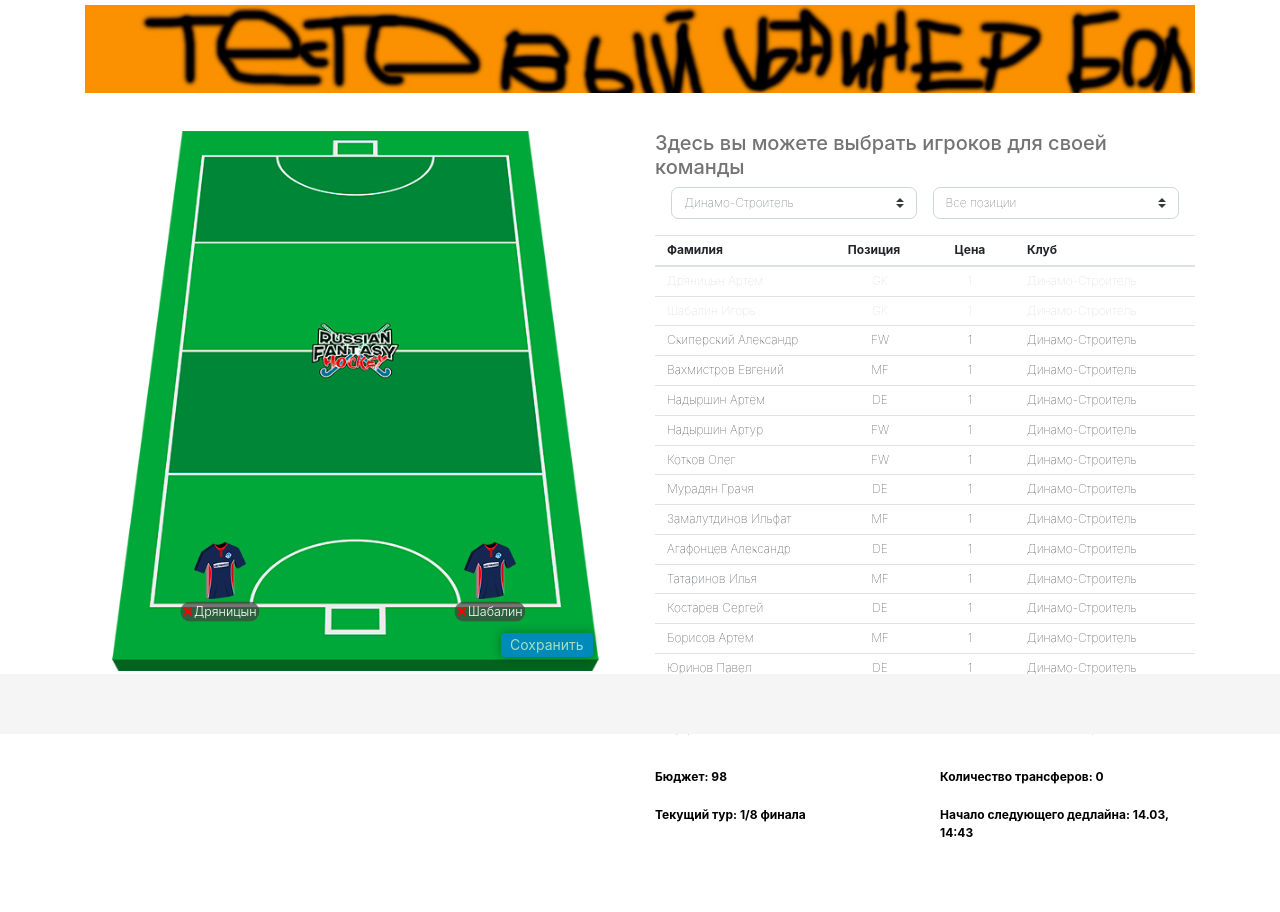
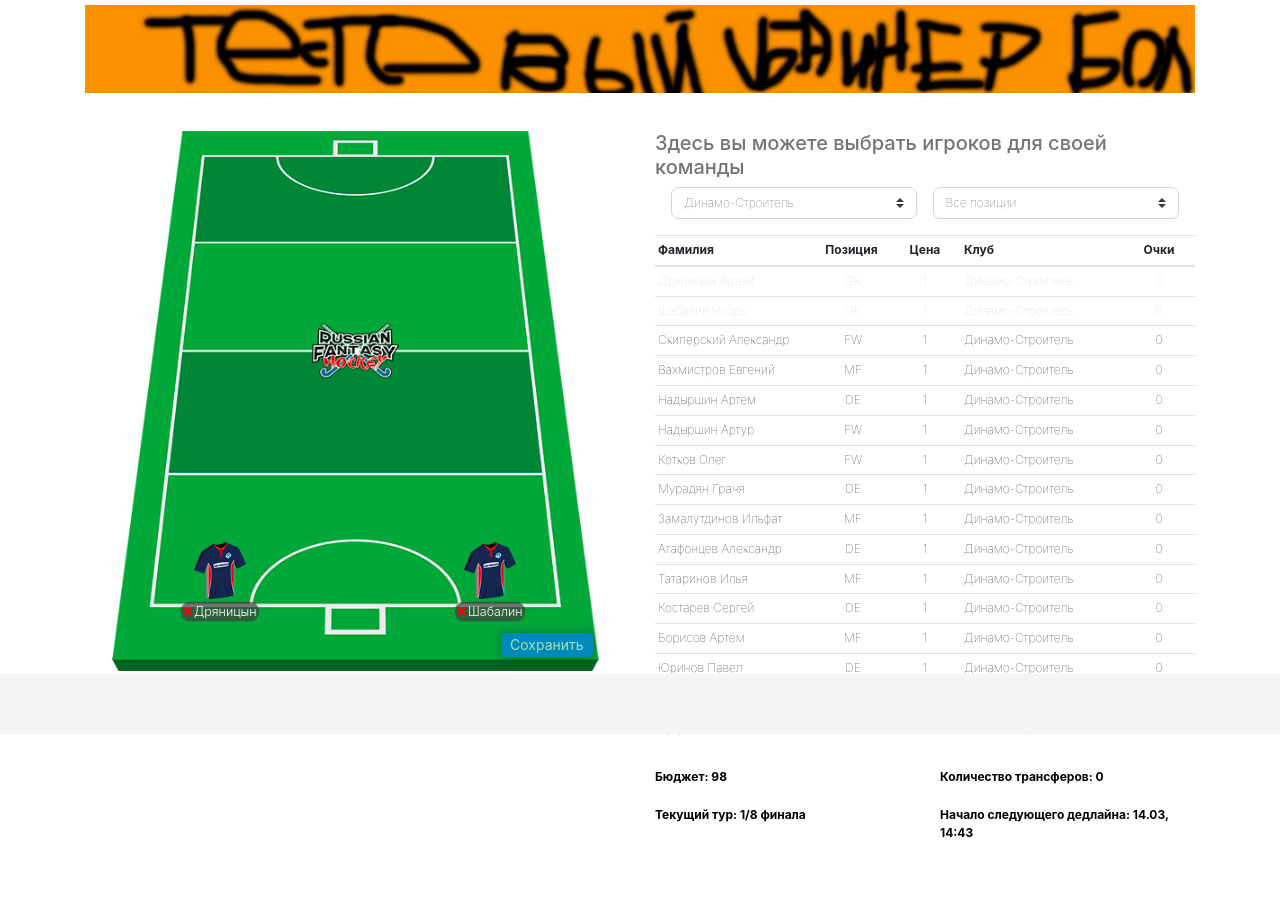
Before and after one commit to jjoskey/fantasy_hockey_deploy, a Django app: page /play/ in a window 1280 px wide. Shown: the part 66-978 px from the top of the page. Run offline with Django 3.2, Linux system fonts and the light colour scheme; a user stored in the database is signed in; data comes from the database, SQL or seed files in the repository; both versions use the stored data as it was after the commit; data that the repository does not hold is empty; some libraries are stand-ins or nearby versions.

Commit message:
points displays on front

```diff
--- a/app/static/css/master.css
+++ b/app/static/css/master.css
@@ -285,6 +285,19 @@ tbody tr {
     overflow: hidden;
     text-overflow: ellipsis;
     vertical-align: middle;
+
+}
+
+.table_players_all th {
+    overflow: hidden;
+    text-overflow: ellipsis;
+}
+
+.table_players_all td, .table_players_all th {
+    padding-top: .75rem;
+    padding-bottom: .75rem;
+    padding-left: 3px;
+    padding-right: 3px;
 }
 
 .play_page_row {
--- a/app/static/script/play_script.js
+++ b/app/static/script/play_script.js
@@ -41,7 +41,9 @@ function renderAllPlayers(data) {
 
         if (!tableBody.children().length) {
             data.all_players.forEach(function(element) {
-                const tr = $(`<tr class="player_row"><td>${element.fields.surname} ${element.fields.name}</td><td class="cell_centerize">${element.fields.position}</td><td class="cell_centerize">${element.fields.price}</td><td>${element.fields.club}</td></tr>`);
+                const tr = $(`<tr class="player_row"><td>${element.fields.surname} ${element.fields.name}</td>
+                <td class="cell_centerize">${element.fields.position}</td><td class="cell_centerize">${element.fields.price}</td>
+                <td>${element.fields.club}</td><td class="cell_centerize">${element.fields.points}</td></tr>`);
                 tr.attr('data-player-id', element.id);
                 disablation(element.disable, element.message, tr);
                 tableBody.append(tr);
--- a/app/templates/play.html
+++ b/app/templates/play.html
@@ -130,10 +130,11 @@
             <table class="table table_players_all">
                 <thead>
                     <tr>
-                        <th scope="col" style="width: 33.34%">Фамилия</th>
-                        <th scope="col" style="width: 16.66%; padding-left: 0%;" class="cell_centerize">Позиция</th>
-                        <th scope="col" style="width: 16.66%" class="cell_centerize">Цена</th>
-                        <th scope="col" style="width: 33.34%">Клуб</th>
+                        <th scope="col" style="width: 30.00%">Фамилия</th>
+                        <th scope="col" style="width: 13.33%; padding-left: 0%;" class="cell_centerize">Позиция</th>
+                        <th scope="col" style="width: 13.33%" class="cell_centerize">Цена</th>
+                        <th scope="col" style="width: 30.01%">Клуб</th>
+                        <th scope="col" style="width: 13.33%" class="cell_centerize">Очки</th>
                     </tr>
                 </thead>
                 <tbody class="tbody-all-players">
```
Also changed, not shown: app/db.sqlite3.
